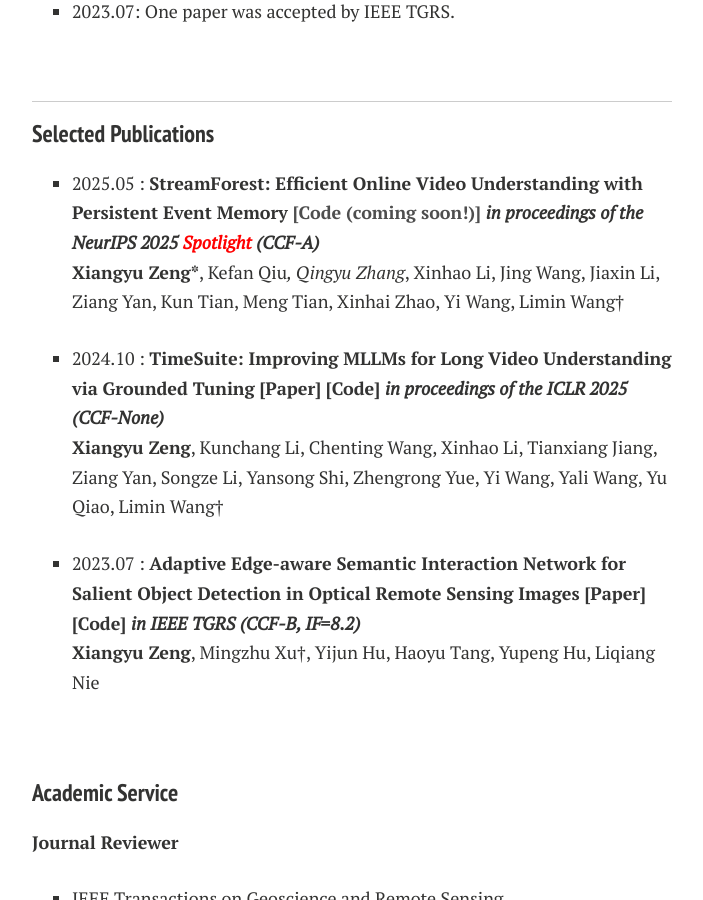
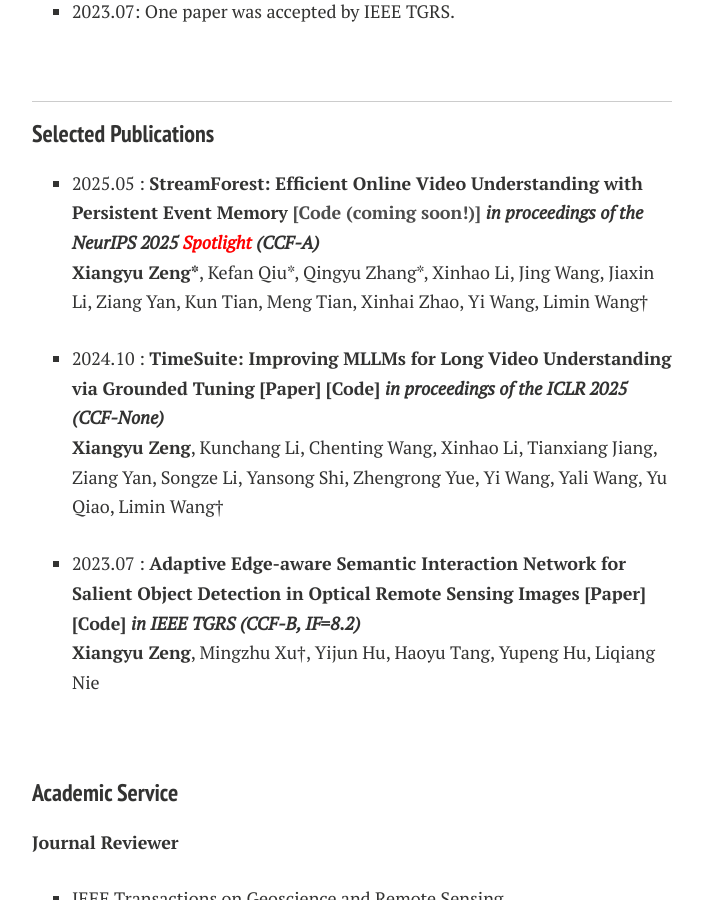
Before and after one commit to LanXingXuan/LanXingXuan.github.io, a Jekyll site: the page built from index.md, in a window 1280 px wide and 900 px high, scrolled down 1047 px. Shown: the whole window, without its empty margins (288-991 px from the left). Built offline with Jekyll 4.4.1, drawn with Linux system fonts in a browser that asks for light colours; nearby versions of some CDN libraries; comment, search, counter and statistics services are not loaded; a style sheet for code colours, icons or effects is not loaded.

```diff
--- a/index.md
+++ b/index.md
@@ -44,7 +44,7 @@ My research interests lies in the computer vision and multimodal, including Vide
 ### Selected Publications
 
 - 2025.05 : **StreamForest: Efficient Online Video Understanding with Persistent Event Memory [[Code (coming soon!)]]() *in proceedings of the NeurIPS 2025 <span style="color:red">Spotlight</span> (CCF-A)*** <br>
-**Xiangyu Zeng\***, Kefan Qiu*, Qingyu Zhang*, Xinhao Li, Jing Wang, Jiaxin Li, Ziang Yan, Kun Tian, Meng Tian, Xinhai Zhao, Yi Wang, Limin Wang†
+**Xiangyu Zeng\***, Kefan Qiu\*, Qingyu Zhang\*, Xinhao Li, Jing Wang, Jiaxin Li, Ziang Yan, Kun Tian, Meng Tian, Xinhai Zhao, Yi Wang, Limin Wang†
 
 - 2024.10 : **TimeSuite: Improving MLLMs for Long Video Understanding via Grounded Tuning [[Paper]](https://arxiv.org/abs/2410.19702) [[Code]](https://github.com/OpenGVLab/TimeSuite) *in proceedings of the ICLR 2025 (CCF-None)*** <br>
 **Xiangyu Zeng**, Kunchang Li, Chenting Wang, Xinhao Li, Tianxiang Jiang, Ziang Yan, Songze Li, Yansong Shi, Zhengrong Yue, Yi Wang, Yali Wang, Yu Qiao, Limin Wang†
```
